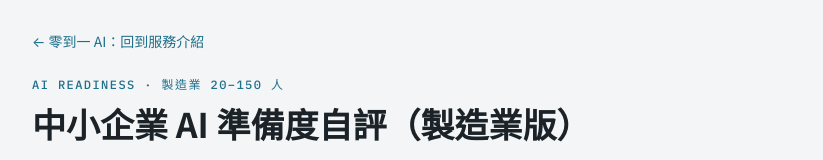
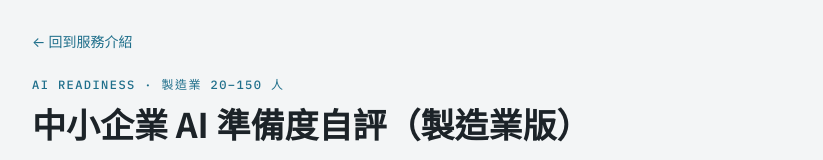
Before and after one commit to aireadiness-tw/check, a plain HTML site: page index.html in a window 1280 px wide. Shown: the top 160 px of the page, without its empty margins (228-1051 px from the left). Drawn offline with Linux system fonts and the light colour scheme.

Commit message:
返回連結改回「回到服務介紹」

```diff
--- a/index.html
+++ b/index.html
@@ -82,7 +82,7 @@ ol.steps{margin:0;padding-left:1.4em;display:grid;gap:6px}
 <body>
 
 <div class="wrap">
-  <a class="back" href="/">← 零到一 AI：回到服務介紹</a>
+  <a class="back" href="/">← 回到服務介紹</a>
   <header class="top">
     <div class="eyebrow">AI Readiness · 製造業 20–150 人</div>
     <h1 id="title"></h1>
```
